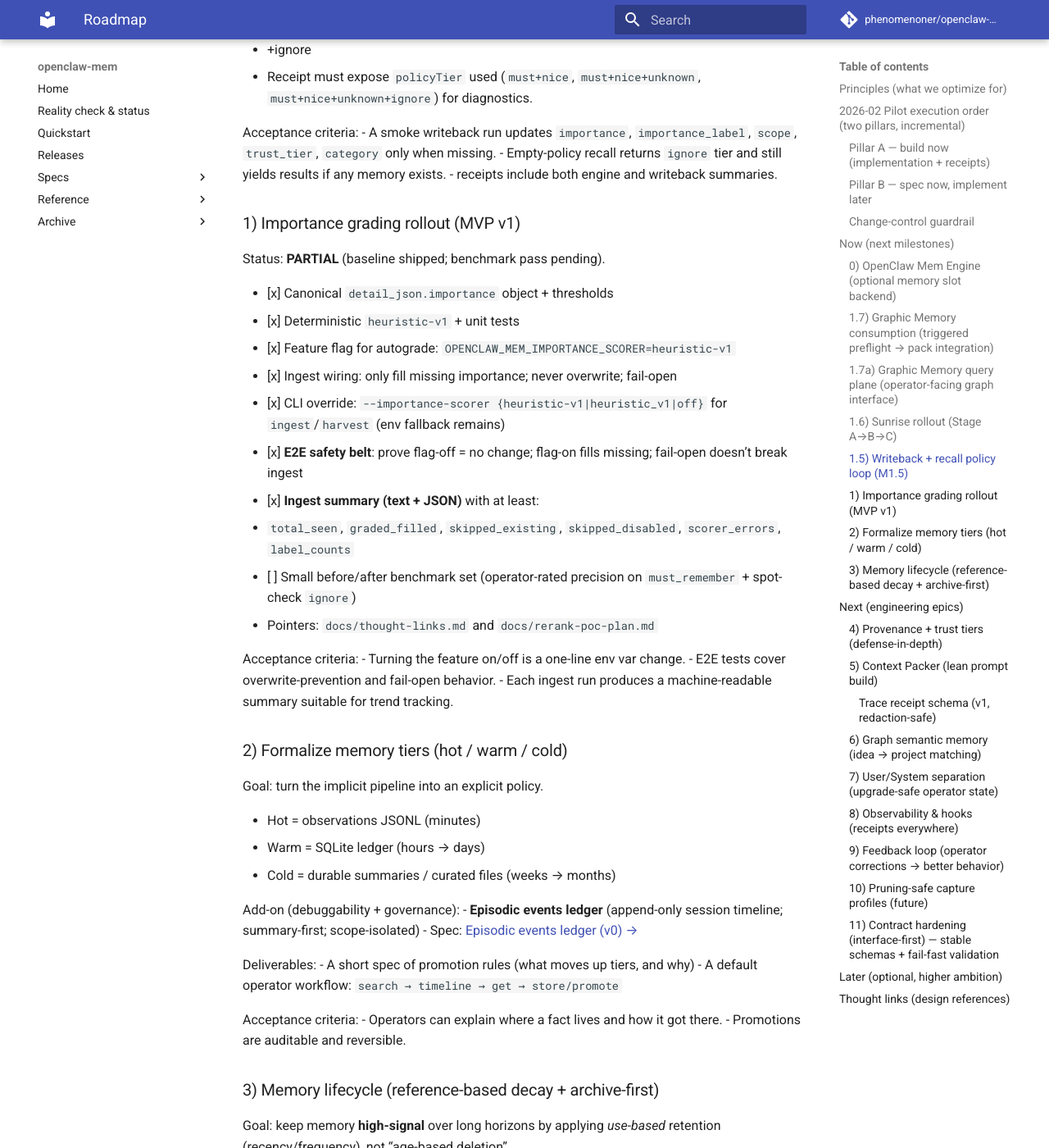
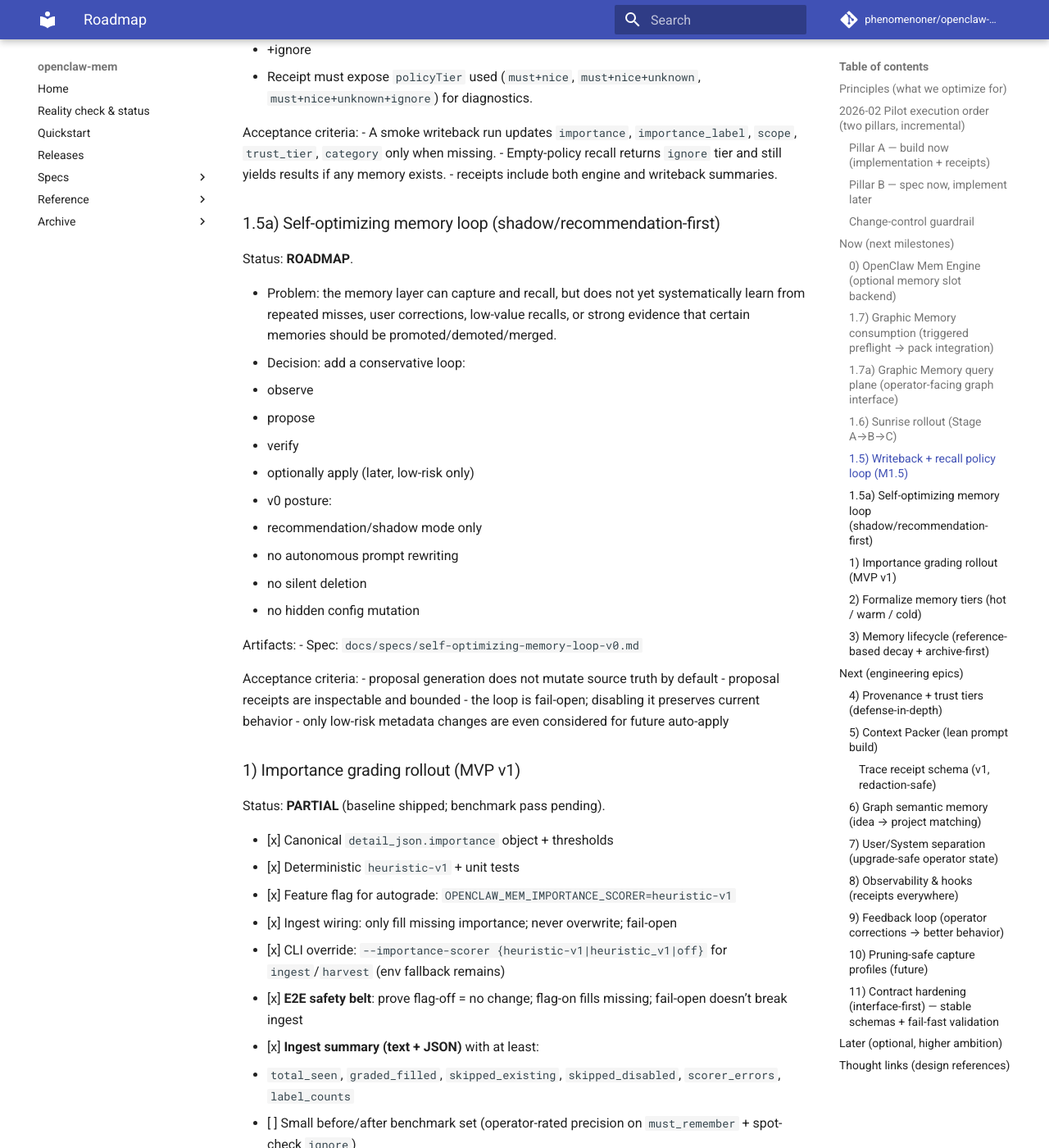
Before and after one commit to phenomenoner/openclaw-mem, an MkDocs documentation site: the page built from docs/roadmap.md, in a window 1280 px wide and 1400 px high, scrolled down 3593 px. Shown: the whole window at 82% size. Built offline with MkDocs 1.6.1 and Material for MkDocs 9.7.7, drawn with Linux system fonts in a browser that asks for light colours; comment, search, counter and statistics services are not loaded.

Commit message:
docs: add self-optimizing memory loop v0 spec

```diff
--- a/docs/roadmap.md
+++ b/docs/roadmap.md
@@ -124,6 +124,31 @@ Acceptance criteria:
 - A smoke writeback run updates `importance`, `importance_label`, `scope`, `trust_tier`, `category` only when missing.
 - Empty-policy recall returns `ignore` tier and still yields results if any memory exists.
 - receipts include both engine and writeback summaries.
+
+### 1.5a) Self-optimizing memory loop (shadow/recommendation-first)
+
+Status: **ROADMAP**.
+
+- Problem: the memory layer can capture and recall, but does not yet systematically learn from repeated misses, user corrections, low-value recalls, or strong evidence that certain memories should be promoted/demoted/merged.
+- Decision: add a conservative loop:
+  - observe
+  - propose
+  - verify
+  - optionally apply (later, low-risk only)
+- v0 posture:
+  - recommendation/shadow mode only
+  - no autonomous prompt rewriting
+  - no silent deletion
+  - no hidden config mutation
+
+Artifacts:
+- Spec: `docs/specs/self-optimizing-memory-loop-v0.md`
+
+Acceptance criteria:
+- proposal generation does not mutate source truth by default
+- proposal receipts are inspectable and bounded
+- the loop is fail-open; disabling it preserves current behavior
+- only low-risk metadata changes are even considered for future auto-apply
 
 ### 1) Importance grading rollout (MVP v1)
 
```
Also changed, not shown: docs/index.md (+1 -0 lines), docs/specs/self-optimizing-memory-loop-v0.md (added, +208 -0 lines).
